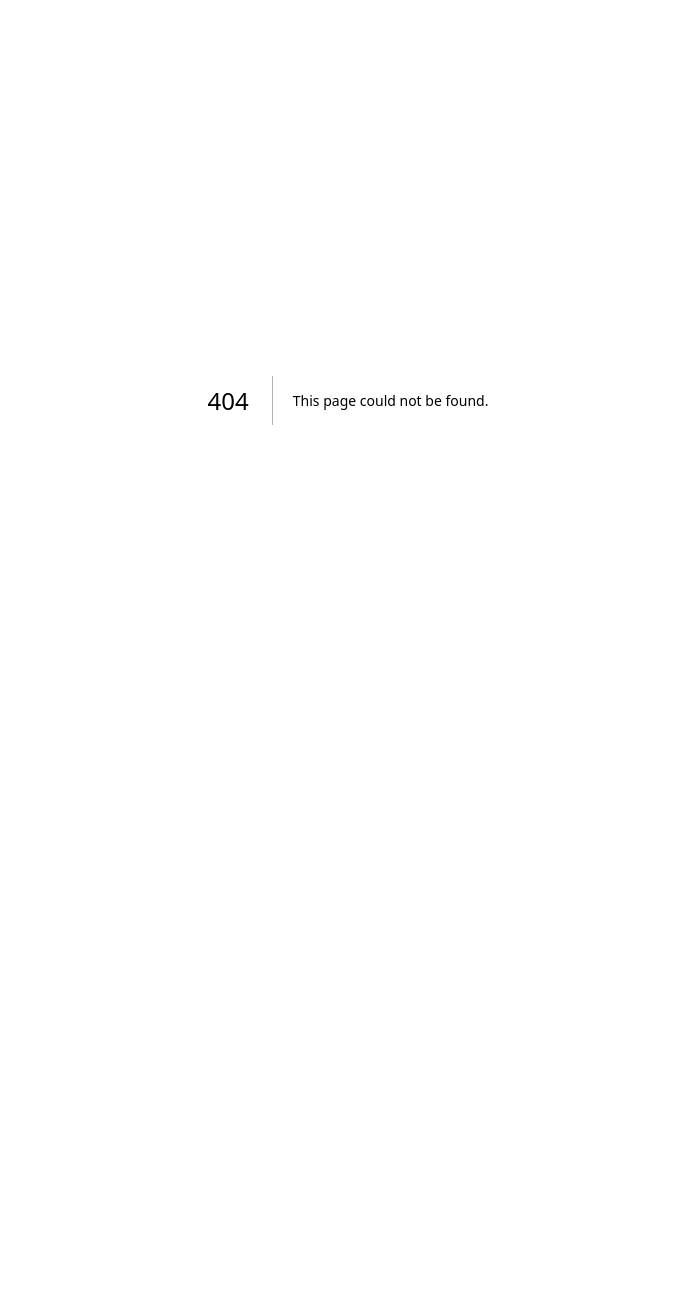
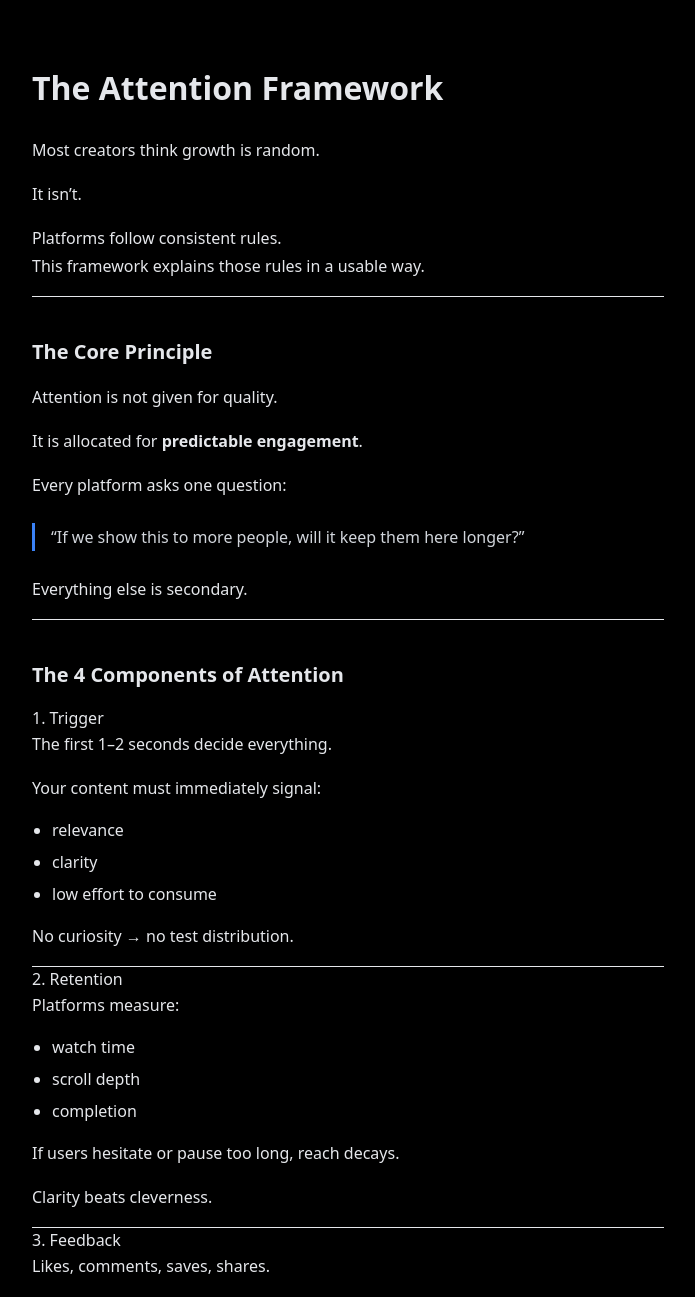
Before and after one commit to Amarendra-hub/SingleFrame, a Next.js app: page /blog/the-attention-framework in a window 1280 px wide. Before the commit this address had no page. Shown: the top 1297 px of the page, without its empty margins (292-987 px from the left). Before the commit the page ends 800 px from the top, so only its background shows below. Built offline with nearby package versions, Linux system fonts and the light colour scheme.

Commit message:
Add flagship Attention Framework article

```diff
--- a/app/blog/page.tsx
+++ b/app/blog/page.tsx
@@ -14,6 +14,17 @@ export const metadata = {
                                               </p>
 
                                                     <div className="space-y-6">
+                                                            <a
+                                                              href="/blog/the-attention-framework"
+                                                                className="block border border-gray-700 rounded-xl p-6 hover:border-blue-500 transition"
+                                                                >
+                                                                  <h2 className="text-xl font-semibold mb-2">
+                                                                      The Attention Framework
+                                                                        </h2>
+                                                                          <p className="text-gray-400">
+                                                                              A practical system for designing content that earns distribution.
+                                                                                </p>
+                                                                                </a>
                                                             <a
                                                                       href="/blog/how-attention-is-distributed"
                                                                                 className="block border border-gray-800 rounded-xl p-6 hover:border-gray-600 transition"
--- /dev/null
+++ b/app/blog/the-attention-framework/page.mdx
@@ -0,0 +1,114 @@
+export const metadata = {
+      title: "The Attention Framework",
+        description:
+            "A practical system for designing content that earns distribution instead of hoping for it.",
+};
+
+<div className="article">
+
+# The Attention Framework
+
+Most creators think growth is random.
+
+It isn’t.
+
+Platforms follow consistent rules.
+This framework explains those rules in a usable way.
+
+---
+
+## The Core Principle
+
+Attention is not given for quality.
+
+It is allocated for **predictable engagement**.
+
+Every platform asks one question:
+
+> “If we show this to more people, will it keep them here longer?”
+
+Everything else is secondary.
+
+---
+
+## The 4 Components of Attention
+
+### 1. Trigger
+
+The first 1–2 seconds decide everything.
+
+Your content must immediately signal:
+- relevance
+- clarity
+- low effort to consume
+
+No curiosity → no test distribution.
+
+---
+
+### 2. Retention
+
+Platforms measure:
+- watch time
+- scroll depth
+- completion
+
+If users hesitate or pause too long, reach decays.
+
+Clarity beats cleverness.
+
+---
+
+### 3. Feedback
+
+Likes, comments, saves, shares.
+
+Not equally weighted.
+
+**Saves and rewatches** matter more than likes.
+
+They signal future value.
+
+---
+
+### 4. Expansion
+
+Only after strong early signals does distribution widen.
+
+This is where most creators fail:
+they never pass the first test.
+
+---
+
+## Why Effort Doesn’t Matter
+
+Effort is invisible to algorithms.
+
+Only **behavioral signals** exist.
+
+A 5-minute clear explanation beats a 2-hour masterpiece.
+
+---
+
+## How To Use This Framework
+
+Before publishing anything, ask:
+
+1. Is the trigger obvious in 2 seconds?
+2. Is comprehension effortless?
+3. Is there a reason to save or return?
+4. Does it match platform incentives?
+
+If the answer is “no” to any → redesign.
+
+---
+
+## Final Note
+
+Growth is not about posting more.
+
+It is about designing content that systems want to amplify.
+
+This framework is the foundation.
+
+</div>
```
